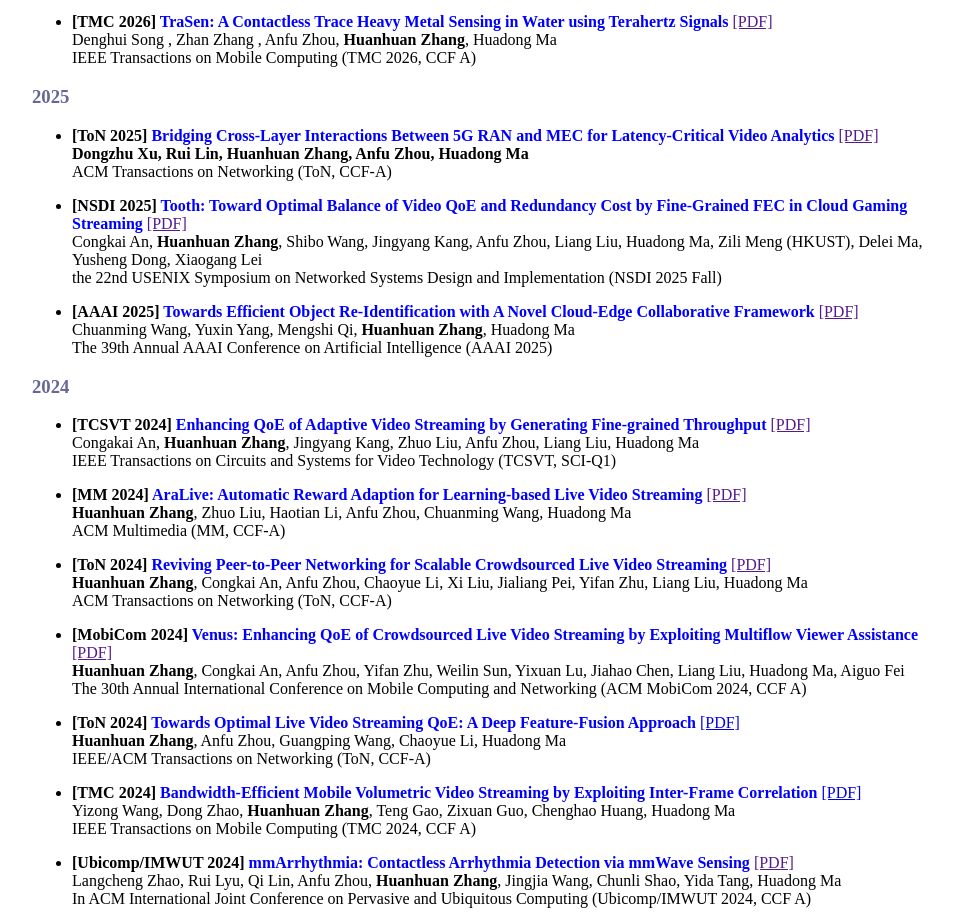
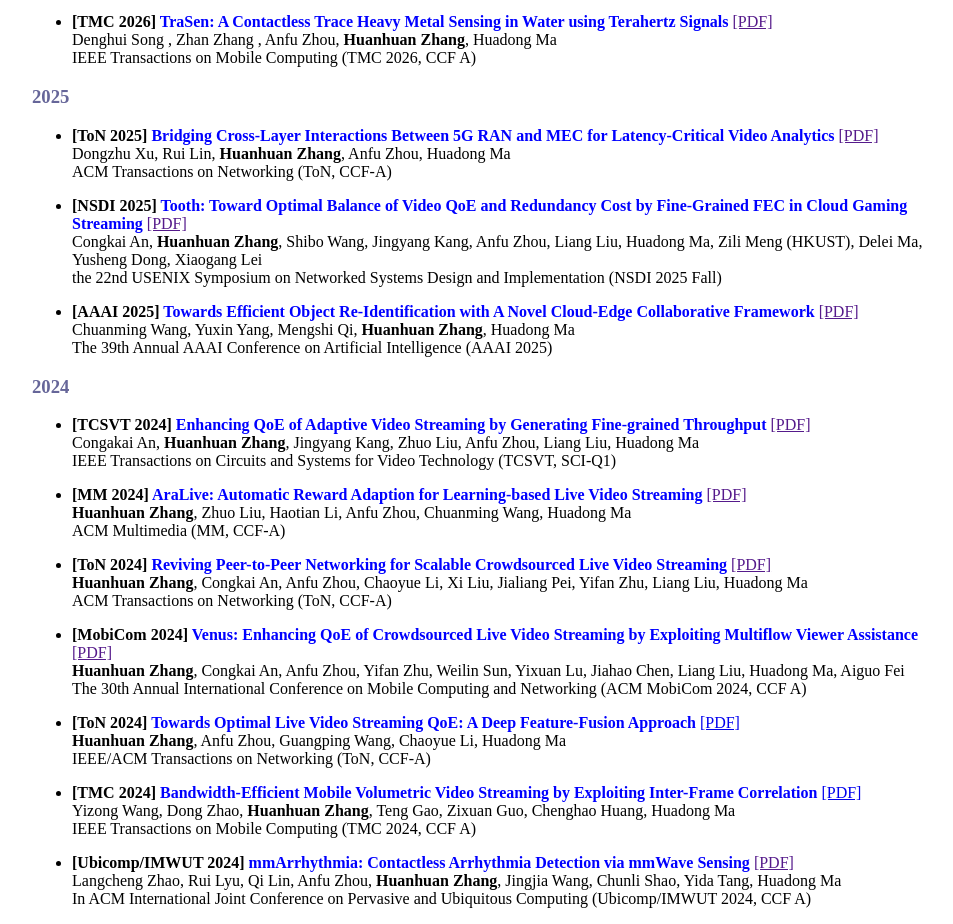
Before and after one commit to HuanhuanZhangBUPT/HuanhuanZhangBUPT.github.io, a plain HTML site: page index.html in a window 1280 px wide. Shown: the part 1280-2204 px from the top of the page, without its empty margins (158-1111 px from the left). Drawn offline with Linux system fonts and the light colour scheme.

Commit message:
Update index.html
update publications

```diff
--- a/index.html
+++ b/index.html
@@ -124,7 +124,7 @@
 
 <ul>
   <li><p><strong>[ToN 2025] <font color="blue">Bridging Cross-Layer Interactions Between 5G RAN and MEC for Latency-Critical Video Analytics </font></strong> <a href="">[PDF]</a ><br>
-     <strong>Dongzhu Xu, Rui Lin, <strong>Huanhuan Zhang</strong>, Anfu Zhou, Huadong Ma </strong> <br>
+     Dongzhu Xu, Rui Lin, <strong>Huanhuan Zhang</strong>, Anfu Zhou, Huadong Ma <br>
      ACM Transactions on Networking (ToN, CCF-A) </p >
   </li>
 </ul>
```
